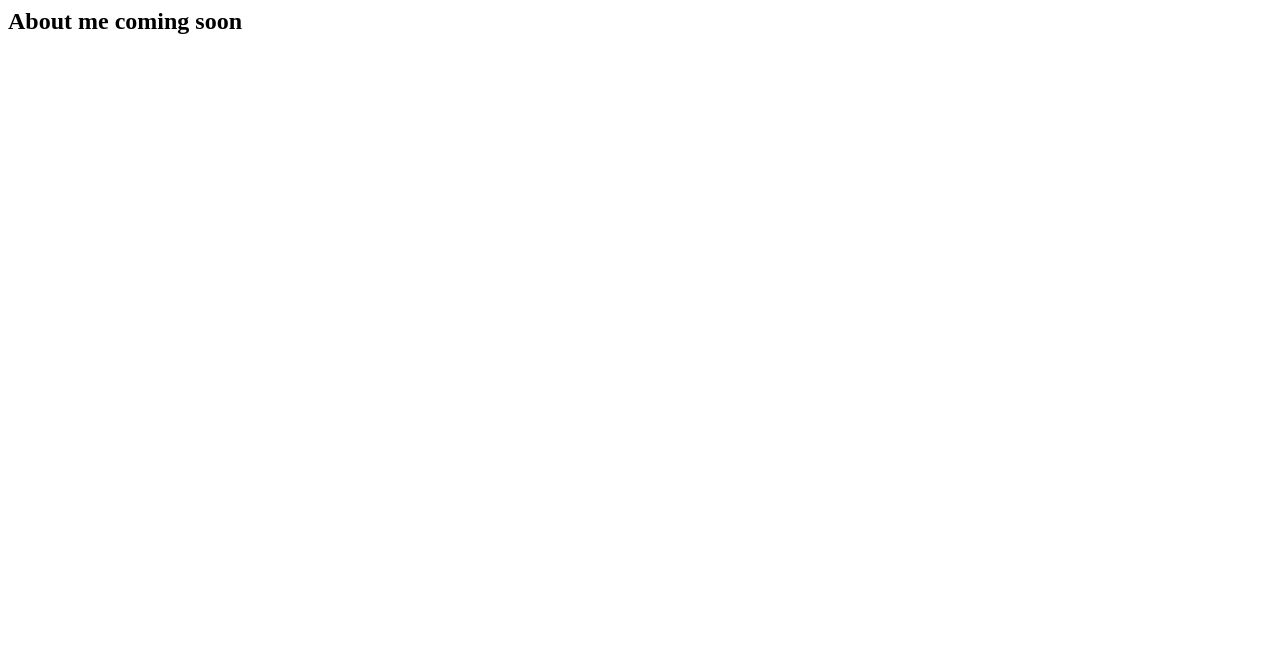
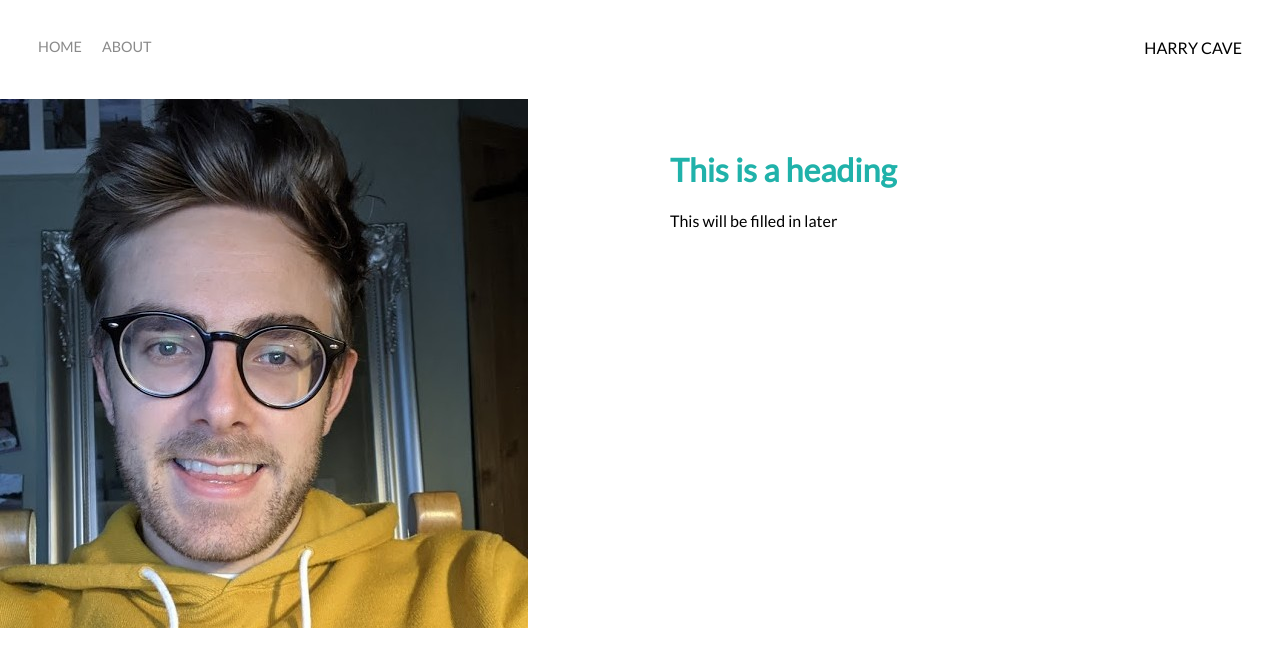
Before and after one commit to caevh/PortfolioHTMLProject, a plain HTML site: page about.html in a window 1280 px wide. Drawn offline with Linux system fonts and the light colour scheme.

Commit message:
finished code

```diff
--- a/about.html
+++ b/about.html
@@ -1,10 +1,49 @@
-<!DOCKTYPE html>
+<!DOCTYPE html>
 <html>
 <head>
-    <meta charset="utf-8" />
-    <title>About Me</title>
+    <meta charset="utf-8"/>
+    <title>About</title>
+    <link rel="preconnect" href="https://fonts.gstatic.com">
+    <link href="https://fonts.googleapis.com/css2?family=Lato&family=Montserrat&display=swap" rel="stylesheet">
+    <link rel="stylesheet" href="/css/styles.css">
 </head>
 <body>
-    <h2>About me coming soon</h2>
+    <div class="container">
+        <div class="nav-wrapper">
+            <div class="left-side">
+                <div class="nav-link-wrapper">
+                    <a href="index.html">Home</a>
+                </div>
+                <div class="nav-link-wrapper">
+                    <a href="about.html">About</a>
+                </div>
+            </div>
+
+            <div class="right-side">
+                <div class="brand">
+                    <div>HARRY CAVE</div>
+                </div>
+            </div>
+        </div>
+    </div>
+
+    <div class="content-wrapper">
+        <div class="two-column-wrapper">
+            <div class="profile-image-wrapper">
+                <img src="images/profile.jpg">
+
+            </div>
+
+            <div class="profile-content-wrapper">
+                <h1>This is a heading</h1>
+                <p>This will be filled in later</p>
+
+            </div>
+        </div>
+
+    </div>
+
+
+
 </body>
 </html>
--- a/css/styles.css
+++ b/css/styles.css
@@ -1,6 +1,8 @@
 /* Master Styles */
 body {
+    font-family: "Lato", sans-serif;
     margin: 0px;
+
 }
 
 .container {
@@ -49,6 +51,13 @@ body {
 
 }
 
+.active-nav-link {
+    border-bottom: 1px solid black;
+}
+
+.active-nav-link a {
+    color: black !important;
+}
 /* Portfolio style*/
 .portfolio-items-wrapper {
     display: grid;
@@ -99,3 +108,21 @@ body {
     transition: 1s;
     filter: brightness(10%);
 }
+
+/* About Page Style*/
+.two-column-wrapper {
+    display: grid;
+    grid-template-columns: 1fr 1fr;
+}
+
+.profile-image-wrapper {
+    width: 100%;
+}
+
+.profile-content-wrapper {
+    padding: 30px;
+}
+
+.profile-content-wrapper h1 {
+    color: lightseagreen;
+}
```
Also changed, not shown: index.html (+5 -2 lines).
